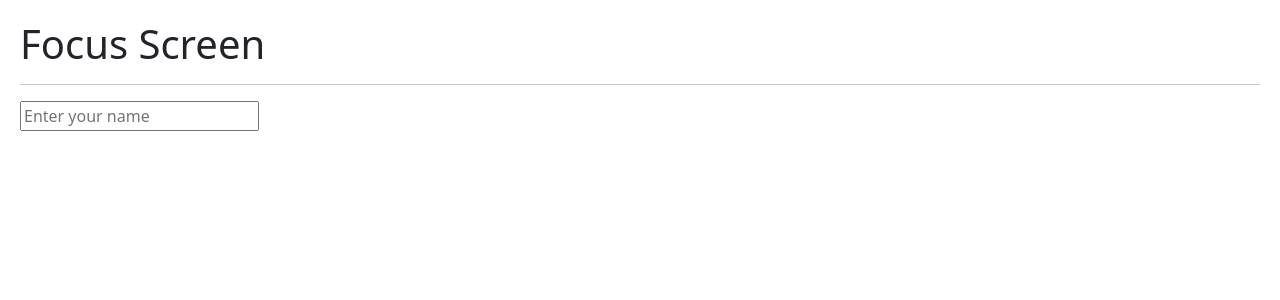
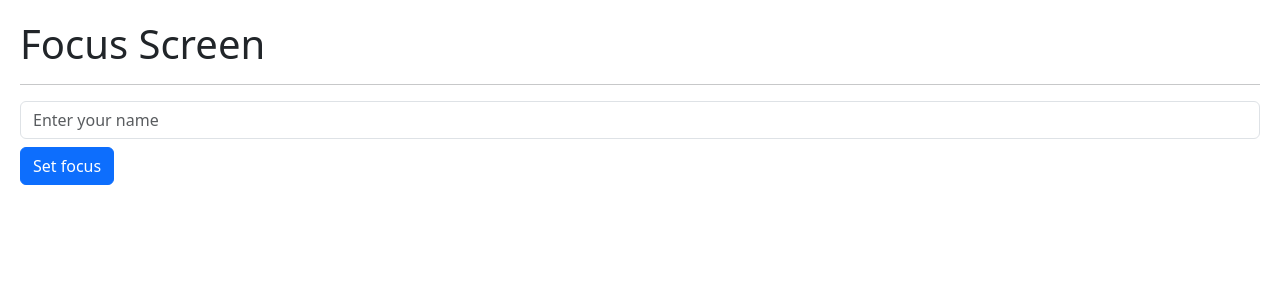
Before and after one commit to maryoga/ReactU, a React (Vite) app in the folder 05-hook-app/: page / in a window 1280 px wide. Shown: the top 300 px of the page. Built offline with nearby package versions, Linux system fonts and the light colour scheme.

Commit message:
Update Hook useRef

```diff
--- a/05-hook-app/src/04-useRef/FocusScreen.jsx
+++ b/05-hook-app/src/04-useRef/FocusScreen.jsx
@@ -1,14 +1,31 @@
-
+import { useRef } from "react"
 
 export const FocusScreen = () => {
+
+    const inputRef = useRef();
+
+    const onClick = () => {
+        // document.querySelector('input').select();
+        // console.log(inputRef);
+        inputRef.current.select();
+    }
+
   return (
     <>
         <h1>Focus Screen</h1>
         <hr />
         <input
+            ref = { inputRef }
             type="text"
             placeholder="Enter your name"
+            className="form-control"
         />
+        <button
+            className="btn btn-primary mt-2"
+            onClick={ onClick }
+        >
+            Set focus
+        </button>
     </>
   )
 }
```
